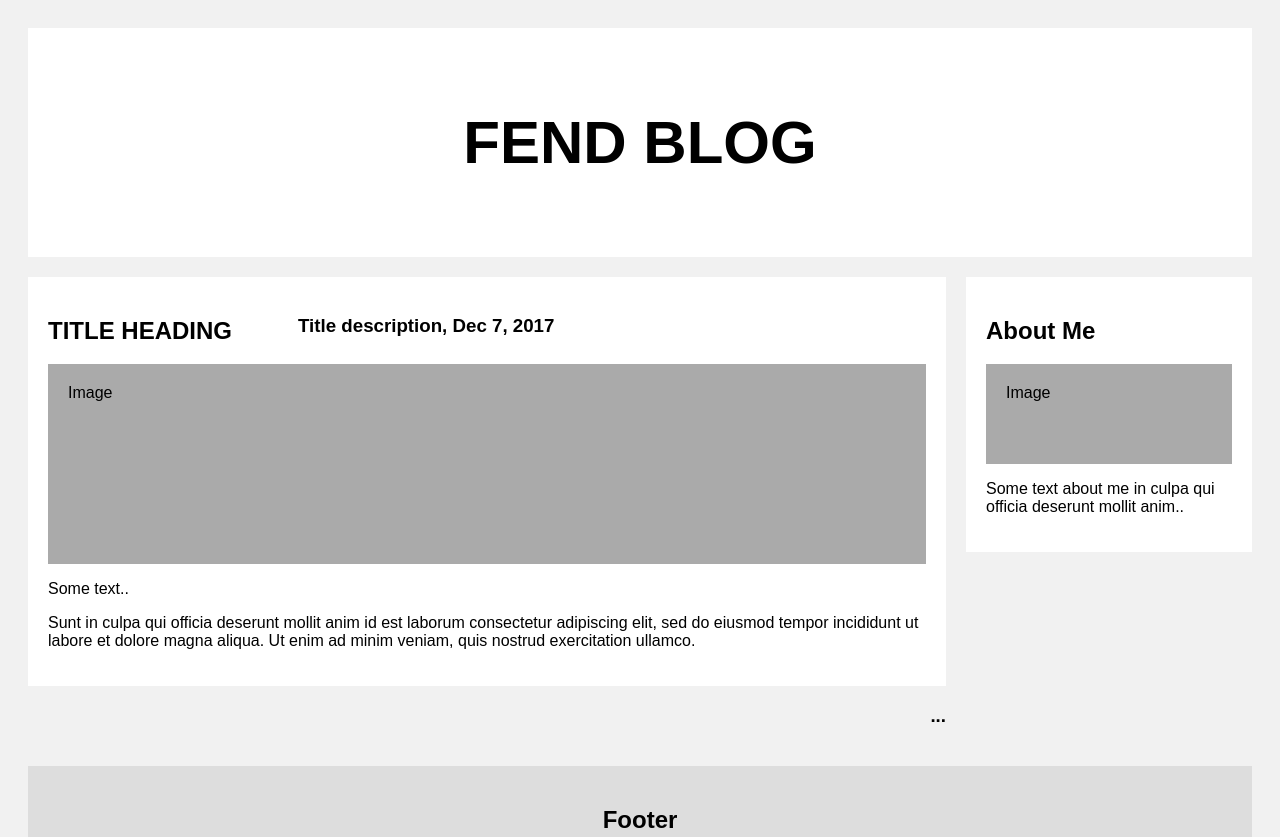
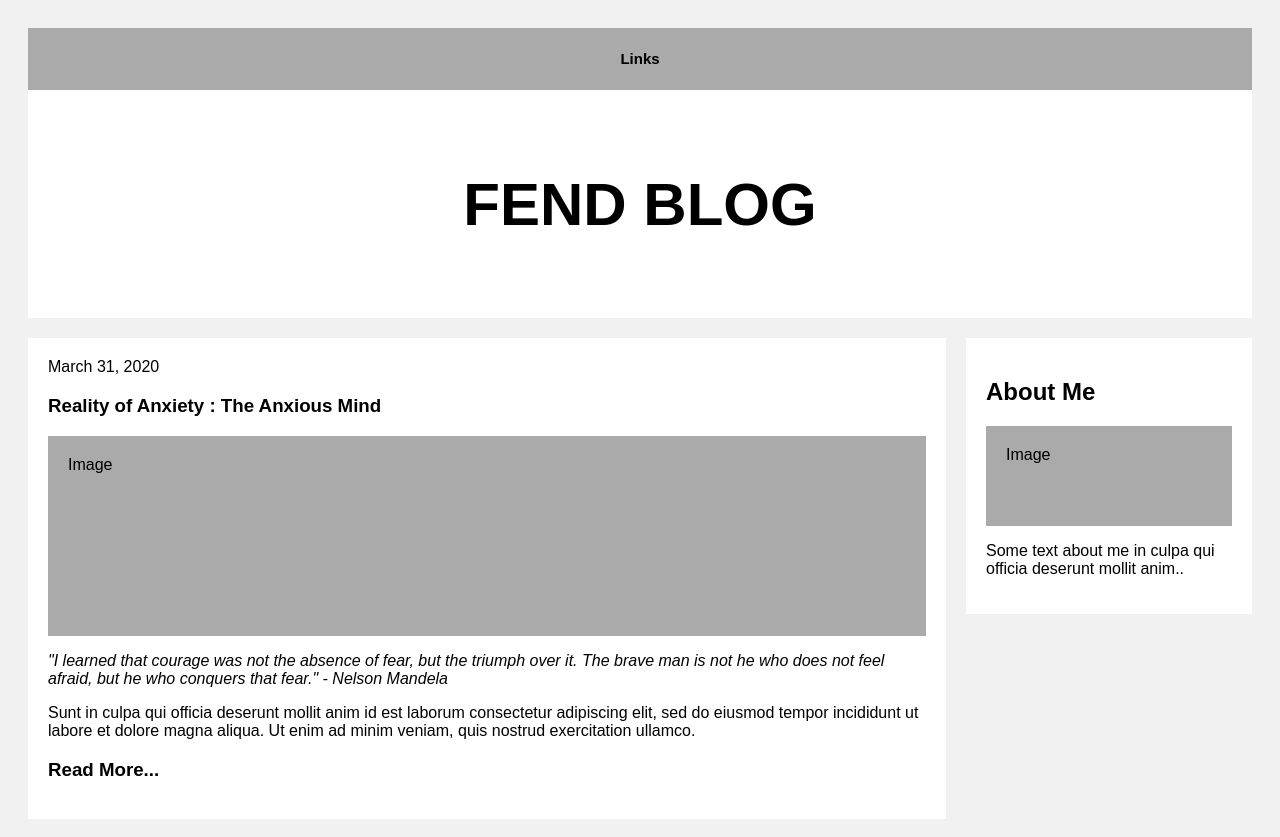
Before and after one commit to Freytes/FEND, a plain HTML site: page 1-FEND-Blog-Site/index.html in a window 1280 px wide. Shown: the top 837 px of the page. Drawn offline with Linux system fonts and the light colour scheme.

Commit message:
added images

```diff
--- a/1-FEND-Blog-Site/index.html
+++ b/1-FEND-Blog-Site/index.html
@@ -22,6 +22,14 @@ body {
   background: white;
 }
 
+.topmenu {
+  padding: 10px;
+  font-size: 10px;
+  text-align: center;
+  background: #aaa;
+}
+
+
 /* Create two unequal columns that floats next to each other */
 /* Left column */
 .leftcolumn {
@@ -37,7 +45,7 @@ body {
 }
 
 /* Fake image */
-.fakeimg {
+.img {
   background-color: #aaa;
   width: 100%;
   padding: 20px;
@@ -65,8 +73,6 @@ body {
   margin-top: 20px;
 }
 
-
-
 /* Responsive layout - when the screen is less than 800px wide, make the two columns stack on top of each other instead of next to each other */
 @media screen and (max-width: 800px) {
   .leftcolumn, .rightcolumn {
@@ -78,6 +84,10 @@ body {
 </head>
 <body>
 
+<div class="topmenu">
+<h2>Links</h2>
+</div>
+
 <div class="header">
   <h2>FEND BLOG</h2>
 </div>
@@ -87,21 +97,23 @@ body {
     <div class="card">
 
     <div style="width: 100%; overflow: hidden;">
-    <div style="width: 200; float: left;"> <h2>TITLE HEADING</h2> </div>
-    <div style="margin-left: 250px;"> <h3>Title description, Dec 7, 2017</h3> </div>
-</div>
+    <div>March 31, 2020</div>
+    <div> <h3>Reality of Anxiety : The Anxious Mind</h3> </div>
+    </div>
 
-      <div class="fakeimg" style="height:200px;">Image</div>
-      <p>Some text..</p>
+      <div class="img" style="height:200px;">Image</div>
+      <p><em>"I learned that courage was not the absence of fear, but the triumph over it. The brave man is not he who does not feel afraid, but he who conquers that fear."
+        - Nelson Mandela</em></p>
       <p>Sunt in culpa qui officia deserunt mollit anim id est laborum consectetur adipiscing elit, sed do eiusmod tempor incididunt ut labore et dolore magna aliqua. Ut enim ad minim veniam, quis nostrud exercitation ullamco.</p>
 
+      <div> <h3>Read More...</h3> </div>
     </div>
-    <div style="width: 300; float:right;"> <h3>...</h3> </div>
+
   </div>
   <div class="rightcolumn">
     <div class="card">
       <h2>About Me</h2>
-      <div class="fakeimg" style="height:100px;">Image</div>
+      <div class="img" style="height:100px;">Image</div>
       <p>Some text about me in culpa qui officia deserunt mollit anim..</p>
     </div>
   </div>
```
Also changed, not shown: 1-FEND-Blog-Site/assets/images/head-2360166_640.jpg (added).
